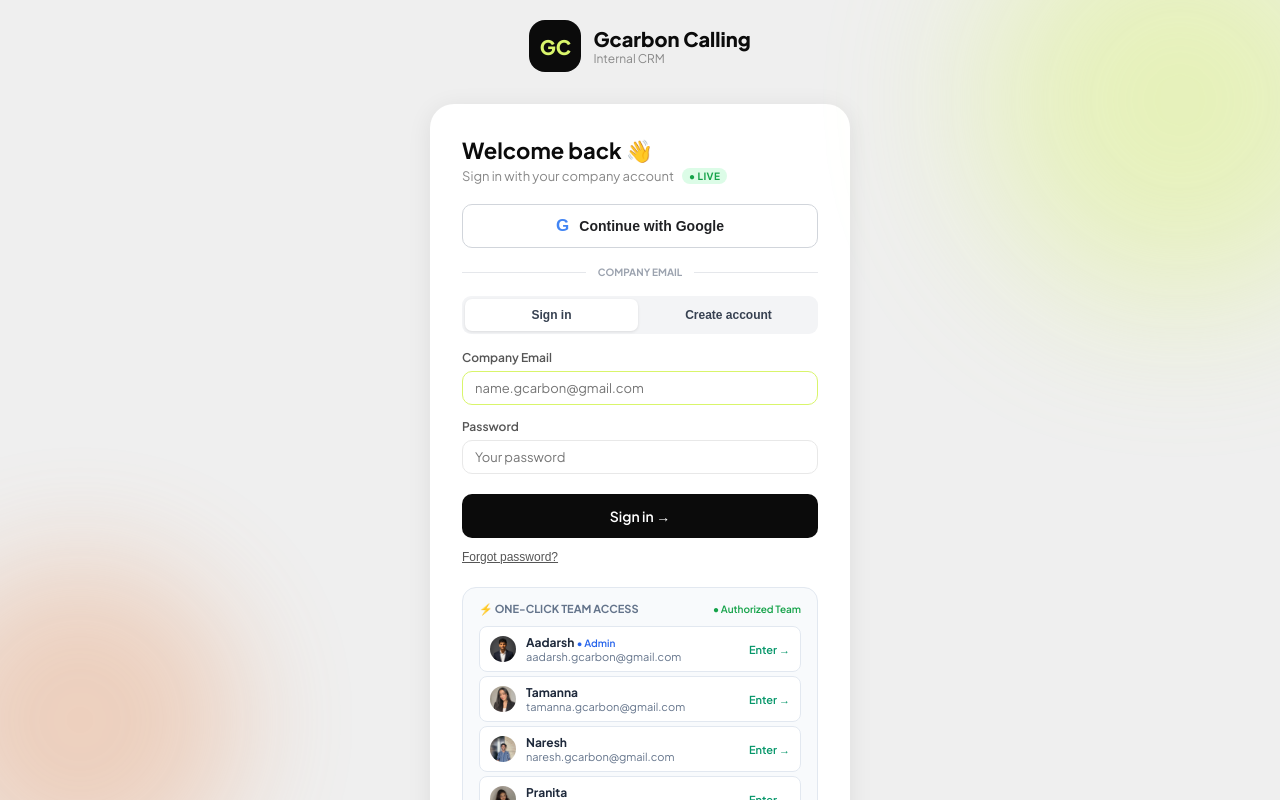
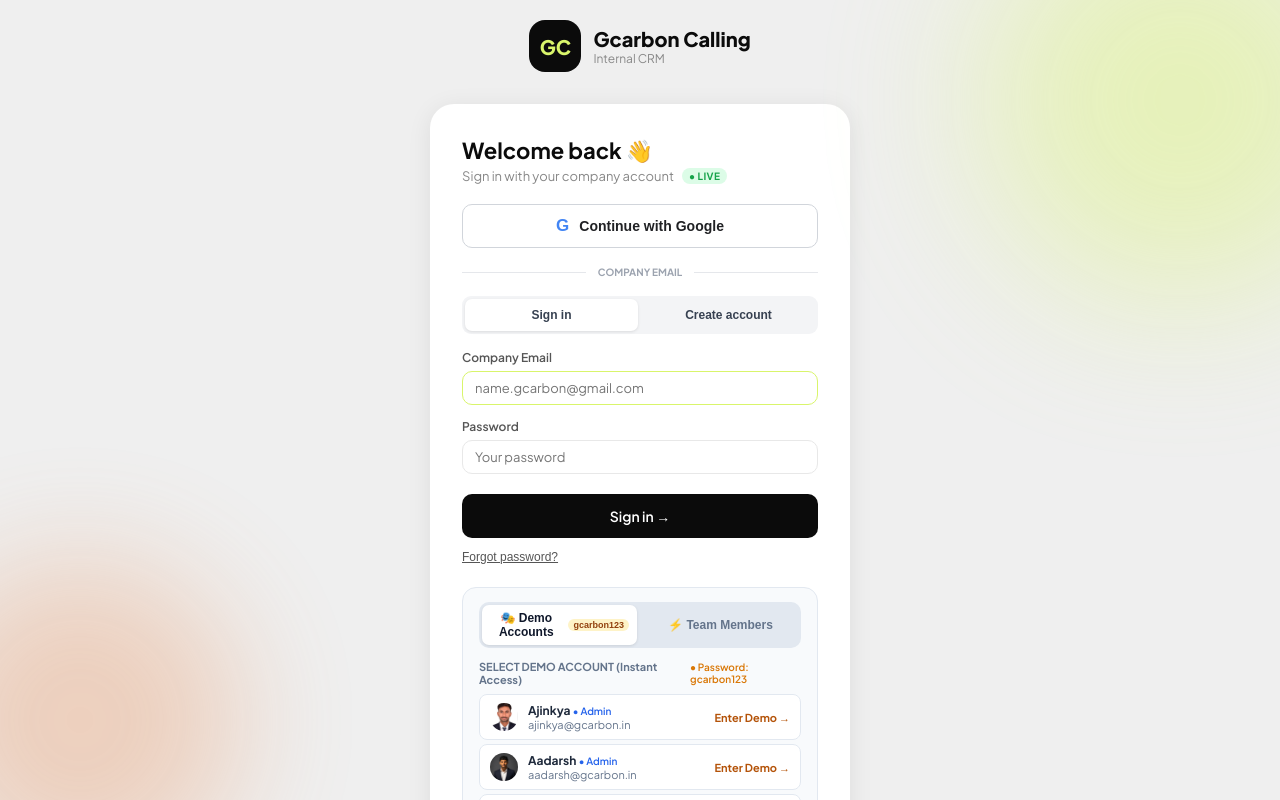
Before and after one commit to Mosambi-sketch/gcarbon-calling, a React (Vite) app: page / in a window 1280 px wide. Built offline with nearby package versions, Linux system fonts and the light colour scheme; no server answers.

Commit message:
feat: restore full demo accounts suite with 1-click access and gcarbon123 credentials

```diff
--- a/components/LoginPage.tsx
+++ b/components/LoginPage.tsx
@@ -2,7 +2,7 @@
 import { sendPasswordReset, signIn, signInWithGoogle, signUpWithCompanyEmail } from '@/lib/db'
 import { isSupabaseReady } from '@/lib/supabase'
 import type { AppUser } from '@/lib/store'
-import { DEFAULT_USERS } from '@/lib/store'
+import { DEFAULT_USERS, DEMO_USERS } from '@/lib/store'
 
 export default function LoginPage({ onLogin, authError = '' }: { onLogin: (u: AppUser) => void; authError?: string }) {
   const [email, setEmail] = useState('')
@@ -11,6 +11,7 @@
   const [notice, setNotice] = useState('')
   const [loading, setLoading] = useState(false)
   const [mode, setMode] = useState<'signin' | 'signup'>('signin')
+  const [accountTab, setAccountTab] = useState<'demo' | 'team'>('demo')
 
   const handleSubmit = async (e: React.FormEvent) => {
     e.preventDefault()
@@ -230,24 +231,68 @@
           )}
 
           <div style={{ marginTop: 22, padding: '14px 16px', background: '#F8FAFC', borderRadius: 14, border: '1px solid #E2E8F0' }}>
-            <div style={{ fontSize: 11, color: '#64748B', fontWeight: 700, marginBottom: 10, display: 'flex', justifyContent: 'space-between', alignItems: 'center' }}>
-              <span>⚡ ONE-CLICK TEAM ACCESS</span>
-              <span style={{ color: '#16A34A', fontWeight: 600, fontSize: 10 }}>● Authorized Team</span>
+            {/* Tab switch */}
+            <div style={{ display: 'grid', gridTemplateColumns: '1fr 1fr', gap: 6, marginBottom: 12, padding: 3, background: '#E2E8F0', borderRadius: 10 }}>
+              <button
+                type="button"
+                onClick={() => setAccountTab('demo')}
+                style={{
+                  padding: '6px 8px', border: 0, borderRadius: 7,
+                  background: accountTab === 'demo' ? '#FFFFFF' : 'transparent',
+                  boxShadow: accountTab === 'demo' ? '0 1px 3px rgba(0,0,0,0.1)' : 'none',
+                  fontSize: 12, fontWeight: 700,
+                  color: accountTab === 'demo' ? '#0F172A' : '#64748B',
+                  cursor: 'pointer',
+                  display: 'flex', alignItems: 'center', justifyContent: 'center', gap: 6,
+                }}
+              >
+                <span>🎭 Demo Accounts</span>
+                <span style={{ fontSize: 9, background: '#FEF3C7', color: '#92400E', padding: '1px 5px', borderRadius: 10 }}>gcarbon123</span>
+              </button>
+              <button
+                type="button"
+                onClick={() => setAccountTab('team')}
+                style={{
+                  padding: '6px 8px', border: 0, borderRadius: 7,
+                  background: accountTab === 'team' ? '#FFFFFF' : 'transparent',
+                  boxShadow: accountTab === 'team' ? '0 1px 3px rgba(0,0,0,0.1)' : 'none',
+                  fontSize: 12, fontWeight: 700,
+                  color: accountTab === 'team' ? '#0F172A' : '#64748B',
+                  cursor: 'pointer',
+                  display: 'flex', alignItems: 'center', justifyContent: 'center', gap: 6,
+                }}
+              >
+                <span>⚡ Team Members</span>
+              </button>
             </div>
 
-            <div style={{ display: 'flex', flexDirection: 'column', gap: 4, maxHeight: 240, overflowY: 'auto' }}>
-              {DEFAULT_USERS.map(u => (
+            <div style={{ fontSize: 11, color: '#64748B', fontWeight: 700, marginBottom: 8, display: 'flex', justifyContent: 'space-between', alignItems: 'center' }}>
+              <span>
+                {accountTab === 'demo' ? 'SELECT DEMO ACCOUNT (Instant Access)' : 'AUTHORIZED TEAM ACCOUNTS'}
+              </span>
+              <span style={{ color: accountTab === 'demo' ? '#D97706' : '#16A34A', fontWeight: 600, fontSize: 10 }}>
+                {accountTab === 'demo' ? '● Password: gcarbon123' : '● Live Sync'}
+              </span>
+            </div>
+
+            <div style={{ display: 'flex', flexDirection: 'column', gap: 4, maxHeight: 250, overflowY: 'auto' }}>
+              {(accountTab === 'demo' ? DEMO_USERS : DEFAULT_USERS).map(u => (
                 <button
                   key={u.email}
                   type="button"
                   onClick={() => {
+                    // Pre-fill fields
+                    setEmail(u.email)
+                    setPassword(accountTab === 'demo' ? 'gcarbon123' : '')
+
+                    // Instant 1-click login
                     const appUser: AppUser = {
                       id: u.id,
                       email: u.email,
                       name: u.name,
                       role: u.role,
                       color: u.color,
-                      password: '',
+                      password: u.password || 'gcarbon123',
                       avatar: u.avatar,
                     }
                     localStorage.setItem('gc_current_user', JSON.stringify(appUser))
@@ -261,8 +306,8 @@
                     transition: 'all 0.15s ease',
                   }}
                   onMouseEnter={e => {
-                    e.currentTarget.style.background = '#F0FDF4'
-                    e.currentTarget.style.borderColor = '#86EFAC'
+                    e.currentTarget.style.background = accountTab === 'demo' ? '#FFFBEB' : '#F0FDF4'
+                    e.currentTarget.style.borderColor = accountTab === 'demo' ? '#FCD34D' : '#86EFAC'
                   }}
                   onMouseLeave={e => {
                     e.currentTarget.style.background = '#FFFFFF'
@@ -272,7 +317,7 @@
                   <img
                     src={u.avatar}
                     alt={u.name}
-                    style={{ width: 26, height: 26, borderRadius: '50%', objectFit: 'cover' }}
+                    style={{ width: 28, height: 28, borderRadius: '50%', objectFit: 'cover' }}
                   />
                   <div style={{ display: 'flex', flexDirection: 'column' }}>
                     <span style={{ fontWeight: 700, fontSize: 12 }}>
@@ -280,8 +325,8 @@
                     </span>
                     <span style={{ color: '#64748B', fontSize: 11 }}>{u.email}</span>
                   </div>
-                  <span style={{ marginLeft: 'auto', fontSize: 11, color: '#059669', fontWeight: 600 }}>
-                    Enter →
+                  <span style={{ marginLeft: 'auto', fontSize: 11, color: accountTab === 'demo' ? '#B45309' : '#059669', fontWeight: 700 }}>
+                    Enter Demo →
                   </span>
                 </button>
               ))}
--- a/lib/db.ts
+++ b/lib/db.ts
@@ -21,7 +21,7 @@
 } from './types'
 import { outcomeToStatus, getAvatar } from './types'
 import type { AppUser } from './store'
-import { DEFAULT_USERS, notifyDataChanged, isAuthorizedEmployee, normalizeEmail } from './store'
+import { DEFAULT_USERS, DEMO_USERS, notifyDataChanged, isAuthorizedEmployee, normalizeEmail } from './store'
 import { getISTDateStr, addDaysIST } from './date'
 import type { OutcomeType } from './types'
 
@@ -97,8 +97,7 @@
 }
 
 /**
- * Sign in via Supabase email/password, falling back to the legacy local-only
- * user list when Supabase is not yet configured.
+ * Sign in via Supabase email/password, with built-in instant support for demo accounts.
  */
 export async function signIn(
   email: string,
@@ -109,12 +108,32 @@
     return { user: null, error: 'Please enter your email.' }
   }
 
-  const { data, error } = await supabase.auth.signInWithPassword({ email: norm, password })
-  if (error || !data.user) {
-    return { user: null, error: error?.message ?? 'Invalid email or password.' }
+  // 1. Direct Demo Account & Master Password Support
+  const allKnownUsers = [...DEMO_USERS, ...DEFAULT_USERS]
+  const matchedUser = allKnownUsers.find(
+    u => normalizeEmail(u.email) === norm ||
+         normalizeEmail(u.email).replace('@gmail.com', '@gcarbon.in') === norm ||
+         normalizeEmail(u.email).replace('@gcarbon.in', '@gmail.com') === norm
+  )
+
+  if (matchedUser && (password === 'gcarbon123' || !password || matchedUser.password === password)) {
+    const appUser: AppUser = {
+      id: matchedUser.id,
+      email: matchedUser.email,
+      name: matchedUser.name,
+      role: matchedUser.role,
+      color: matchedUser.color,
+      password: '',
+      avatar: matchedUser.avatar,
+    }
+    localStorage.setItem(KEYS.current_user, JSON.stringify(appUser))
+    return { user: appUser, error: null }
   }
 
-  // Fetch the profile row
+  // 2. Supabase Cloud Authentication
+  try {
+    const { data, error } = await supabase.auth.signInWithPassword({ email: norm, password })
+    if (!error && data.user) {
       const { data: profile } = await supabase
         .from('profiles')
         .select('*')
@@ -132,6 +151,27 @@
       }
       localStorage.setItem(KEYS.current_user, JSON.stringify(appUser))
       return { user: appUser, error: null }
+    }
+  } catch {
+    // continue to fallback check below
+  }
+
+  if (matchedUser) {
+    // Fallback login if user matches demo list
+    const appUser: AppUser = {
+      id: matchedUser.id,
+      email: matchedUser.email,
+      name: matchedUser.name,
+      role: matchedUser.role,
+      color: matchedUser.color,
+      password: '',
+      avatar: matchedUser.avatar,
+    }
+    localStorage.setItem(KEYS.current_user, JSON.stringify(appUser))
+    return { user: appUser, error: null }
+  }
+
+  return { user: null, error: 'Invalid email or password.' }
 }
 
 export async function signOut(): Promise<void> {
--- a/lib/store.ts
+++ b/lib/store.ts
@@ -66,6 +66,17 @@
   { id: 'user-ajinkya', email: 'ajnikya.gcarbon@gmail.com', name: 'Ajinkya', role: 'caller', color: '#D9F56B', password: '', avatar: '/avatars/ajinkya-face.png' },
 ]
 
+export const DEMO_USERS: AppUser[] = [
+  { id: 'user-ajinkya-demo', email: 'ajinkya@gcarbon.in', name: 'Ajinkya', role: 'admin', color: '#D9F56B', password: 'gcarbon123', avatar: '/avatars/ajinkya-face.png' },
+  { id: 'user-aadarsh-demo', email: 'aadarsh@gcarbon.in', name: 'Aadarsh', role: 'admin', color: '#A7F3D0', password: 'gcarbon123', avatar: '/avatars/aadarsh-face.jpg' },
+  { id: 'user-tamanna-demo', email: 'tamanna@gcarbon.in', name: 'Tamanna', role: 'caller', color: '#E8894F', password: 'gcarbon123', avatar: '/avatars/tamanna-face.jpg' },
+  { id: 'user-himanshi-demo', email: 'himanshi@gcarbon.in', name: 'Himanshi', role: 'caller', color: '#F9E1D2', password: 'gcarbon123', avatar: '/avatars/himanshi-face.jpg' },
+  { id: 'user-ankesh-demo', email: 'ankesh@gcarbon.in', name: 'Ankesh', role: 'caller', color: '#93C5FD', password: 'gcarbon123', avatar: '/avatars/ankesh-face.jpg' },
+  { id: 'user-naresh-demo', email: 'naresh@gcarbon.in', name: 'Naresh', role: 'caller', color: '#FDE047', password: 'gcarbon123', avatar: '/avatars/naresh-face.jpg' },
+  { id: 'user-pranita-demo', email: 'pranita@gcarbon.in', name: 'Pranita', role: 'caller', color: '#F472B6', password: 'gcarbon123', avatar: '/avatars/pranita-face.jpg' },
+  { id: 'user-kunal-demo', email: 'kunal@gcarbon.in', name: 'Kunal', role: 'caller', color: '#C4B5FD', password: 'gcarbon123', avatar: '/avatars/kunal-face.jpg' },
+]
+
 export function normalizeEmail(email: string): string {
   return (email || '').trim().toLowerCase().replace('gmail..com', 'gmail.com')
 }
@@ -76,22 +87,31 @@
 
 export function getUsers(): AppUser[] {
   const stored = load<AppUser>(KEYS.users)
-  // Ensure only whitelisted users are returned, clearing old demo users
-  const hasLegacyDemo = stored.some(u => u.email.endsWith('@gcarbon.in'))
-  const base = stored.length === 0 || hasLegacyDemo ? DEFAULT_USERS : stored
-  // Enrich with avatars if missing
+  const base = stored.length === 0 ? [...DEFAULT_USERS, ...DEMO_USERS] : stored
+  const allUsers = [...DEFAULT_USERS, ...DEMO_USERS]
   const enriched = base.map(u => {
-    const avatar = u.avatar || DEFAULT_USERS.find(d => normalizeEmail(d.email) === normalizeEmail(u.email))?.avatar
+    const avatar = u.avatar || allUsers.find(d => normalizeEmail(d.email) === normalizeEmail(u.email))?.avatar
     return { ...u, avatar }
   })
-  if (stored.length === 0 || hasLegacyDemo) {
+  if (stored.length === 0) {
     save(KEYS.users, enriched)
   }
   return enriched
 }
 
-export function login(_email: string, _password?: string): AppUser | null {
-  return null
+export function login(email: string, password?: string): AppUser | null {
+  const norm = normalizeEmail(email)
+  const allUsers = [...DEFAULT_USERS, ...DEMO_USERS]
+  const matched = allUsers.find(
+    u => normalizeEmail(u.email) === norm ||
+         normalizeEmail(u.email).replace('@gcarbon.in', '@gmail.com') === norm ||
+         normalizeEmail(u.email).replace('@gmail.com', '@gcarbon.in') === norm
+  )
+  if (!matched) return null
+  if (password && matched.password && matched.password !== password && password !== 'gcarbon123') {
+    return null
+  }
+  return matched
 }
 
 export function getCurrentUser(): AppUser | null {
```
Also changed, not shown: 1 other file (tests, documents, lock files or other folders). Lines whose indentation alone changed are shown as unchanged.
